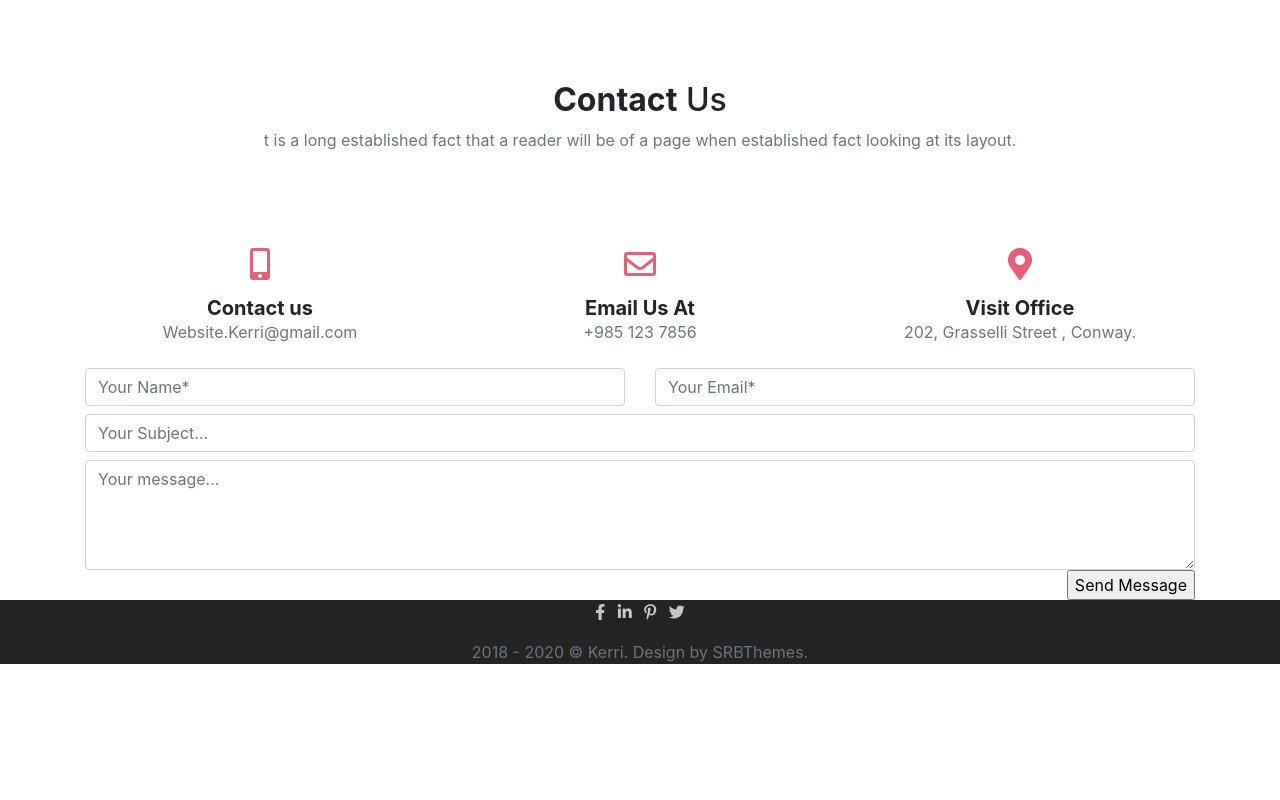
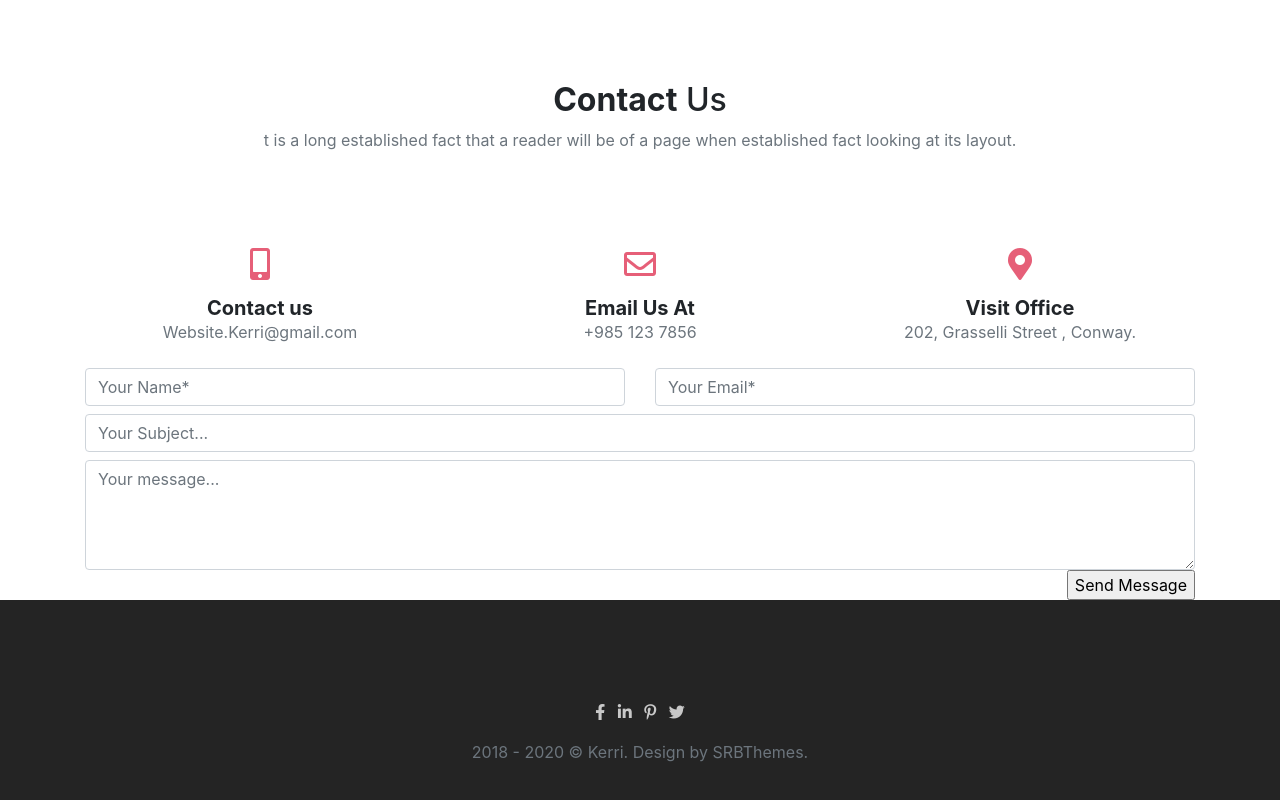
Before and after one commit to marwaahmedd/kerri, a plain HTML site: page index.html in a window 1280 px wide. Shown: the part 2774-3574 px from the top of the page. Before the commit the page ends 3438 px from the top, so only its background shows below. Drawn offline with Linux system fonts and the light colour scheme.

Commit message:
Update index_style.css

```diff
--- a/css/index_style.css
+++ b/css/index_style.css
@@ -82,3 +82,22 @@ header
 .text-pink{
     color:#e65f78 !important;
 }
+
+
+
+
+
+
+
+
+
+/* sara's part */
+
+
+.pg7{
+    padding-top: 100px;
+    padding-bottom: 100px;
+}
+
+
+/* sara's part */
```
